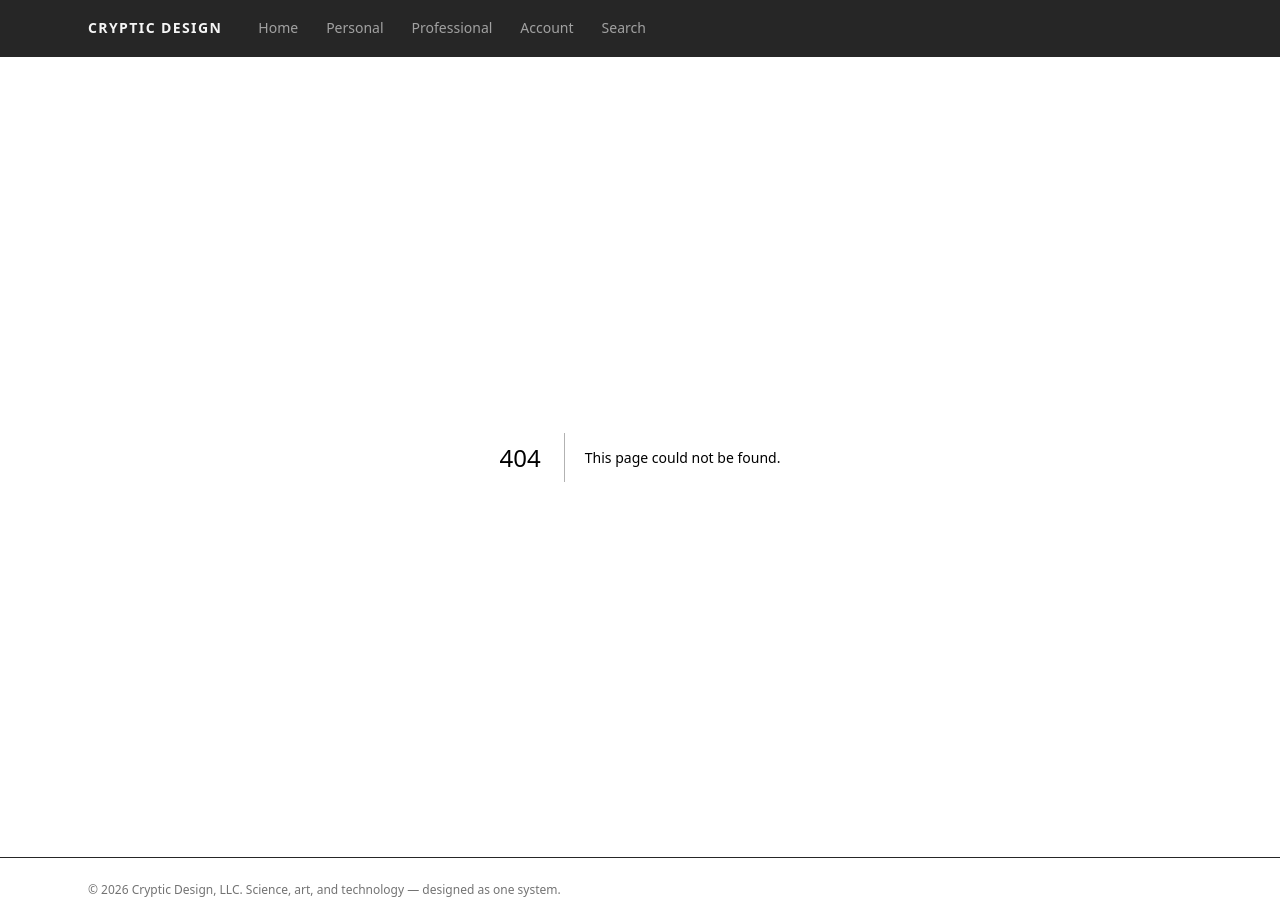
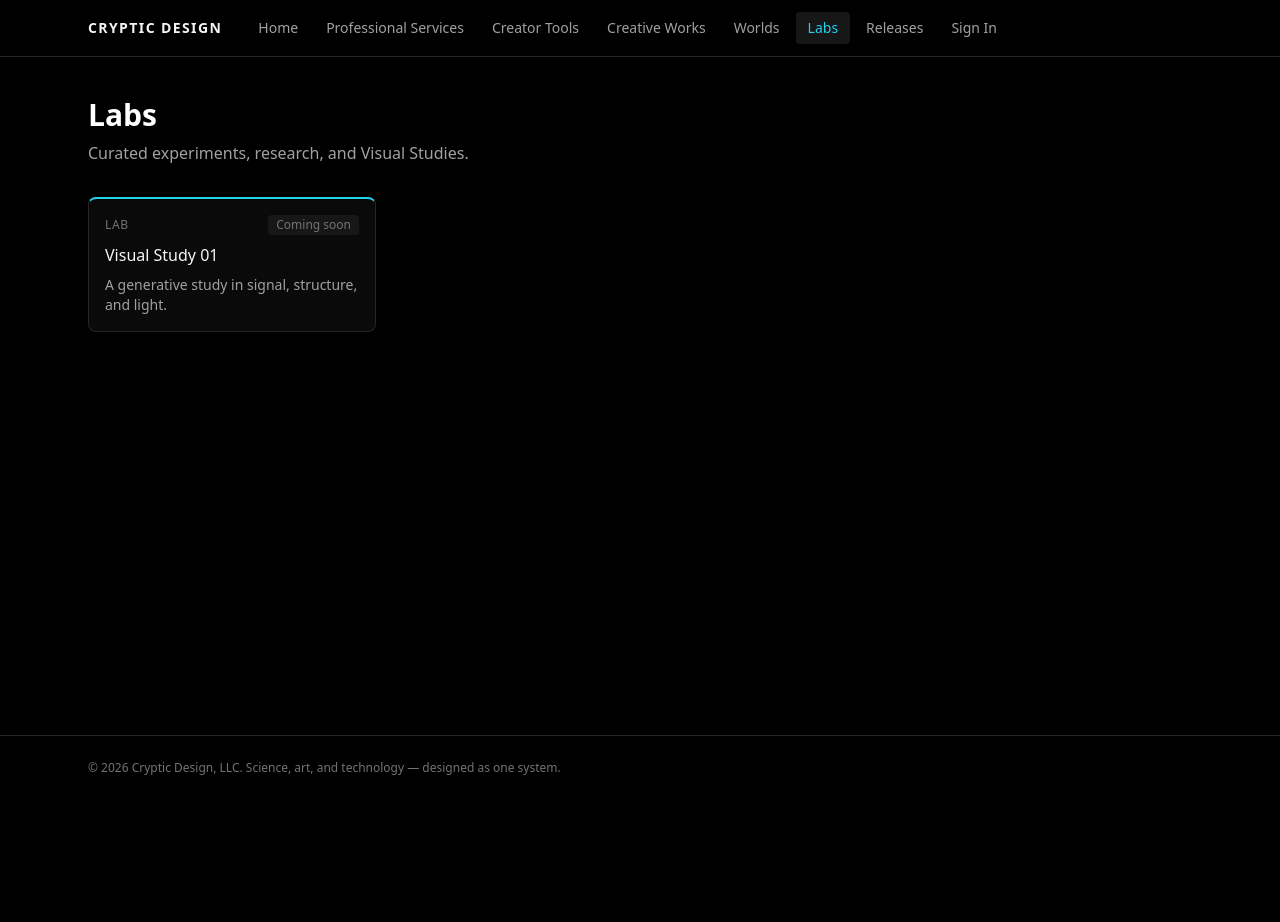
Before and after one commit to CrypticDesign/CrypticDesign.net, a Next.js app: page /labs in a window 1280 px wide. Before the commit this address had no page. After the commit the page ends 800 px from the top, so only its background shows below. Built offline with nearby package versions, Linux system fonts and the light colour scheme.

Commit message:
Remap public platform navigation

```diff
--- /dev/null
+++ b/src/app/creative-works/page.tsx
@@ -0,0 +1,19 @@
+import type { Metadata } from "next";
+import ReleaseIndex from "@/components/ReleaseIndex";
+import { publicReleases } from "@/lib/releases";
+
+export const metadata: Metadata = {
+  title: "Creative Works",
+  description: "Original works and their published release context.",
+  alternates: { canonical: "/creative-works" },
+};
+
+export default function CreativeWorksPage() {
+  return (
+    <ReleaseIndex
+      title="Creative Works"
+      description="Original work in progress and published form. Dedicated Work pages arrive with the V1 object model."
+      releases={publicReleases()}
+    />
+  );
+}
--- /dev/null
+++ b/src/app/creator-tools/page.tsx
@@ -0,0 +1,26 @@
+import type { Metadata } from "next";
+import Link from "next/link";
+
+export const metadata: Metadata = {
+  title: "Creator Tools",
+  description: "Governed creator pathways for work, releases, and collaboration.",
+  alternates: { canonical: "/creator-tools" },
+};
+
+export default function CreatorToolsPage() {
+  return (
+    <main className="mx-auto flex max-w-6xl flex-col gap-4 px-4 py-10 sm:px-6">
+      <h1 className="text-3xl font-semibold text-white">Creator Tools</h1>
+      <p className="max-w-2xl text-neutral-400">
+        Creator workflows will help collaborators prepare governed works and
+        releases. Access remains review-based in V1.
+      </p>
+      <Link
+        href="/professional"
+        className="w-fit rounded-control border border-border px-4 py-2 text-sm text-foreground transition-colors hover:border-accent-cyan"
+      >
+        Explore professional collaboration
+      </Link>
+    </main>
+  );
+}
--- /dev/null
+++ b/src/app/labs/page.tsx
@@ -0,0 +1,19 @@
+import type { Metadata } from "next";
+import ReleaseIndex from "@/components/ReleaseIndex";
+import { publicReleases } from "@/lib/releases";
+
+export const metadata: Metadata = {
+  title: "Labs",
+  description: "Rights-safe experiments, studies, and prototypes.",
+  alternates: { canonical: "/labs" },
+};
+
+export default function LabsPage() {
+  return (
+    <ReleaseIndex
+      title="Labs"
+      description="Curated experiments, research, and Visual Studies."
+      releases={publicReleases().filter((release) => release.kind === "lab")}
+    />
+  );
+}
--- a/src/app/page.tsx
+++ b/src/app/page.tsx
@@ -6,8 +6,16 @@ import { newestReleases } from "@/lib/releases";
 export const metadata: Metadata = {
   alternates: { canonical: "/" },
   description:
-    "Cryptic Design — original entertainment, holistic UX, and creative technology from one studio, on one platform.",
+    "Cryptic Design is a platform for professional services, original work, and creative technology.",
 };
+
+const INTENT_ROUTES = [
+  { label: "Hire", href: "/professional", body: "Professional services" },
+  { label: "Collaborate", href: "/creator-tools", body: "Creator pathways" },
+  { label: "Create", href: "/creator-tools", body: "Tools and requests" },
+  { label: "Explore", href: "/creative-works", body: "Original works" },
+  { label: "Sign In", href: "/account", body: "Library and account" },
+] as const;
 
 export default function Home() {
   return (
@@ -17,28 +25,29 @@ export default function Home() {
           Original worlds. Holistic design.
         </h1>
         <p className="max-w-xl text-neutral-400">
-          CrypticDesign.net is the home of Cryptic Design&apos;s original
-          releases and its professional practice — entertainment and expertise,
-          published from one platform.
+          CrypticDesign.net brings Cryptic Design&apos;s professional services,
+          creator pathways, and original work into one governed platform.
         </p>
-        <div className="mt-2 flex flex-wrap gap-3">
-          <Link
-            href="/personal"
-            className="rounded bg-accent-cyan px-5 py-2.5 text-sm font-medium text-black transition-opacity hover:opacity-90"
-          >
-            Explore the Hub
-          </Link>
-          <Link
-            href="/professional"
-            className="rounded border border-neutral-700 px-5 py-2.5 text-sm text-neutral-200 transition-colors hover:border-neutral-400"
-          >
-            Work with the studio
-          </Link>
+        <div className="mt-2 grid gap-3 sm:grid-cols-2 lg:grid-cols-5">
+          {INTENT_ROUTES.map((intent) => (
+            <Link
+              key={intent.label}
+              href={intent.href}
+              className="rounded-card border border-border bg-surface p-4 transition-colors hover:border-accent-cyan"
+            >
+              <span className="block text-sm font-medium text-foreground">
+                {intent.label}
+              </span>
+              <span className="mt-1 block text-xs text-muted-foreground">
+                {intent.body}
+              </span>
+            </Link>
+          ))}
         </div>
       </section>
       <LaneRow
         title="New Releases"
-        href="/personal"
+        href="/releases"
         releases={newestReleases(6)}
       />
     </main>
--- /dev/null
+++ b/src/app/releases/page.tsx
@@ -0,0 +1,19 @@
+import type { Metadata } from "next";
+import ReleaseIndex from "@/components/ReleaseIndex";
+import { publicReleases } from "@/lib/releases";
+
+export const metadata: Metadata = {
+  title: "Releases",
+  description: "Published and scheduled Cryptic Design releases.",
+  alternates: { canonical: "/releases" },
+};
+
+export default function ReleasesPage() {
+  return (
+    <ReleaseIndex
+      title="Releases"
+      description="Governed drops, versions, and experiences from across the Cryptic Design platform."
+      releases={publicReleases()}
+    />
+  );
+}
--- /dev/null
+++ b/src/app/worlds/page.tsx
@@ -0,0 +1,19 @@
+import type { Metadata } from "next";
+
+export const metadata: Metadata = {
+  title: "Worlds",
+  description: "Cryptic Design worlds and their connected works and releases.",
+  alternates: { canonical: "/worlds" },
+};
+
+export default function WorldsPage() {
+  return (
+    <main className="mx-auto flex max-w-6xl flex-col gap-3 px-4 py-10 sm:px-6">
+      <h1 className="text-3xl font-semibold text-white">Worlds</h1>
+      <p className="max-w-2xl text-neutral-400">
+        Worlds connect original works, releases, and future member experiences.
+        The first rights-safe world entries arrive with the V1 object model.
+      </p>
+    </main>
+  );
+}
--- /dev/null
+++ b/src/components/ReleaseIndex.tsx
@@ -0,0 +1,34 @@
+import ReleaseCard from "@/components/ReleaseCard";
+import type { Release } from "@/lib/releases";
+
+export default function ReleaseIndex({
+  title,
+  description,
+  releases,
+  emptyNote = "Nothing is available here yet.",
+}: {
+  title: string;
+  description: string;
+  releases: Release[];
+  emptyNote?: string;
+}) {
+  return (
+    <main className="mx-auto flex max-w-6xl flex-col gap-8 px-4 py-10 sm:px-6">
+      <header className="flex flex-col gap-2">
+        <h1 className="text-3xl font-semibold text-white">{title}</h1>
+        <p className="max-w-2xl text-neutral-400">{description}</p>
+      </header>
+      {releases.length > 0 ? (
+        <div className="flex flex-wrap gap-4">
+          {releases.map((release) => (
+            <ReleaseCard key={release.slug} release={release} />
+          ))}
+        </div>
+      ) : (
+        <p className="rounded-card border border-dashed border-border p-8 text-sm text-muted-foreground">
+          {emptyNote}
+        </p>
+      )}
+    </main>
+  );
+}
--- a/src/components/SiteHeader.tsx
+++ b/src/components/SiteHeader.tsx
@@ -5,10 +5,13 @@ import { usePathname } from "next/navigation";
 
 const NAV = [
   { href: "/", label: "Home" },
-  { href: "/personal", label: "Personal" },
-  { href: "/professional", label: "Professional" },
-  { href: "/account", label: "Account" },
-  { href: "/search", label: "Search" },
+  { href: "/professional", label: "Professional Services" },
+  { href: "/creator-tools", label: "Creator Tools" },
+  { href: "/creative-works", label: "Creative Works" },
+  { href: "/worlds", label: "Worlds" },
+  { href: "/labs", label: "Labs" },
+  { href: "/releases", label: "Releases" },
+  { href: "/account", label: "Sign In" },
 ] as const;
 
 export default function SiteHeader() {
```
